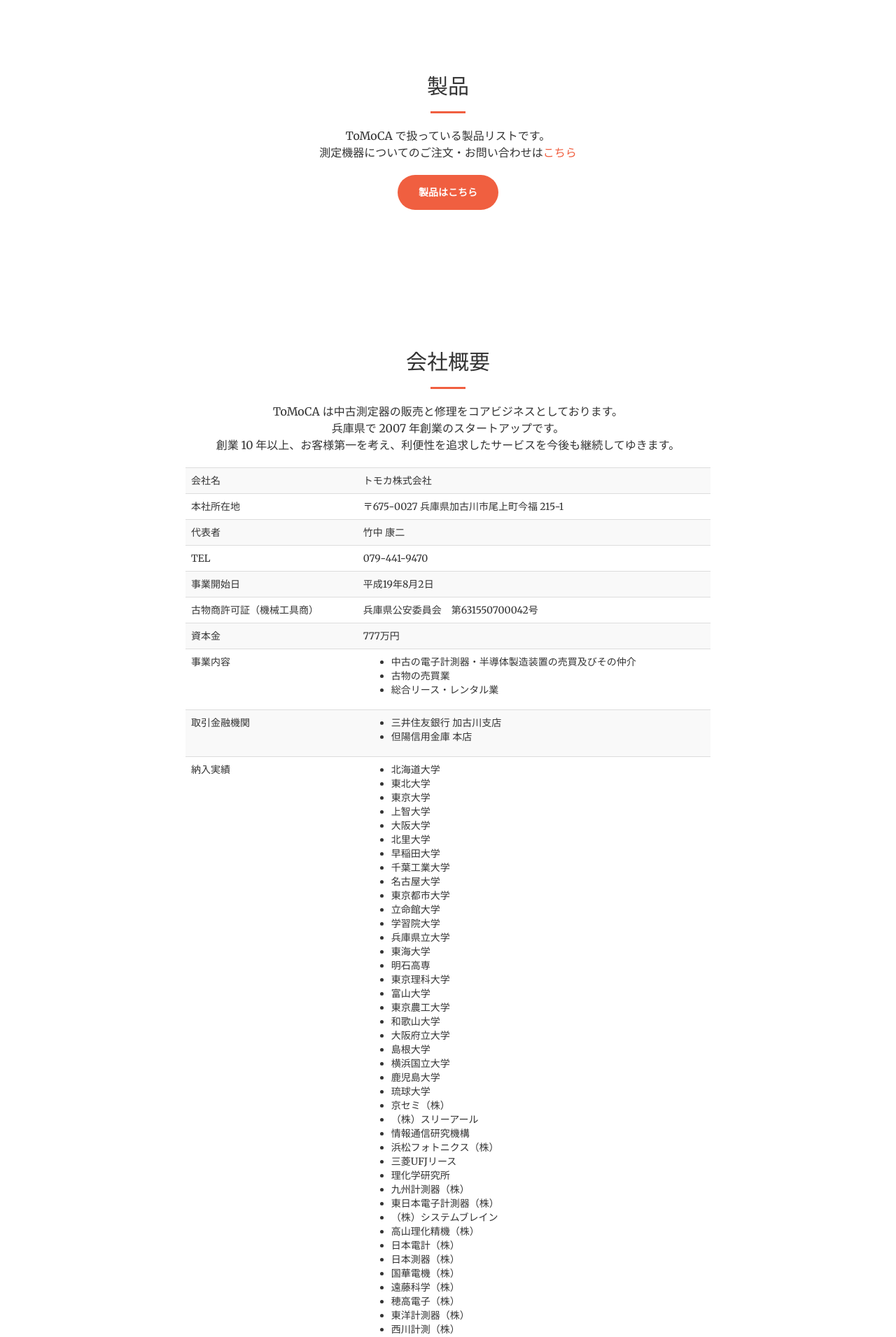
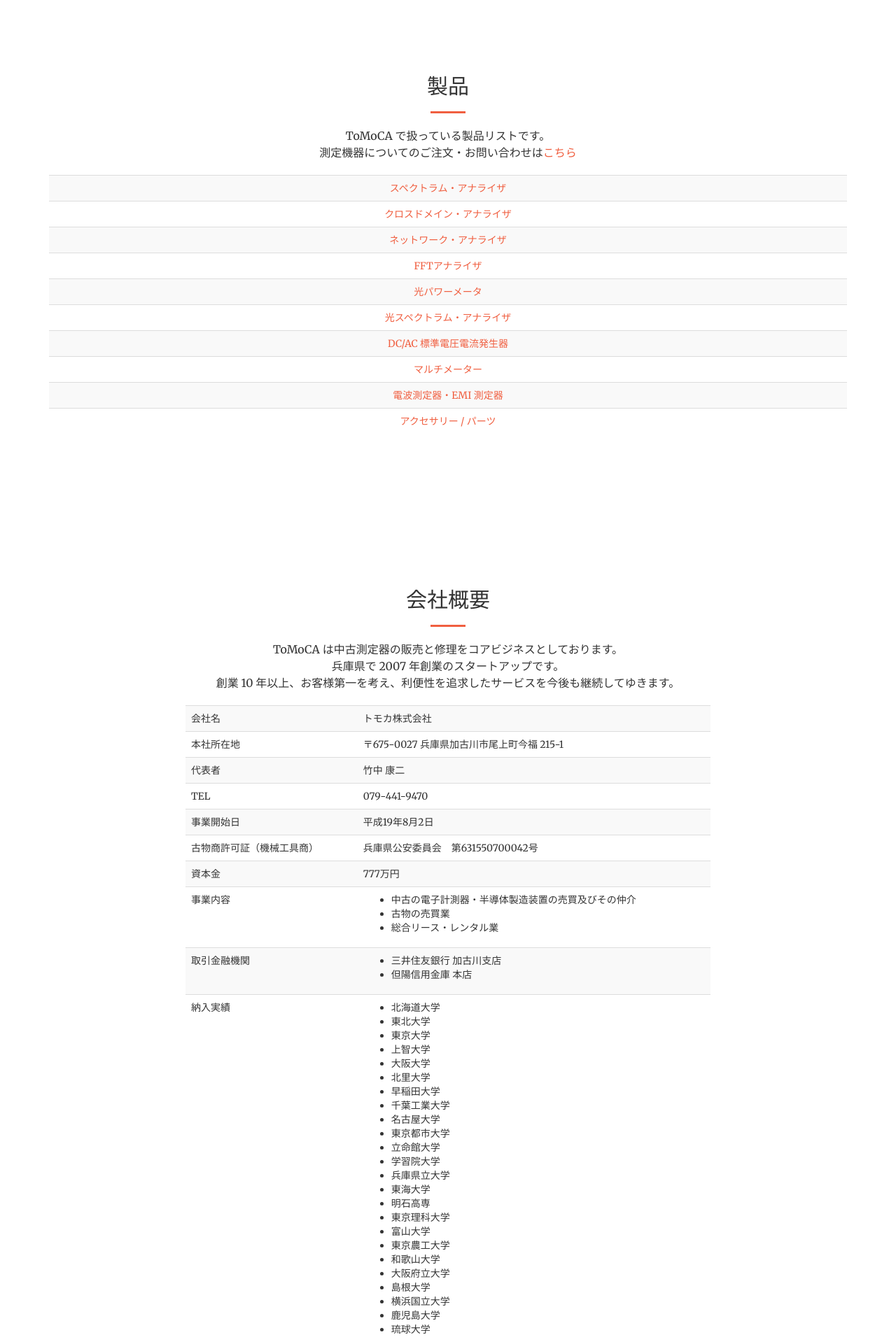
Before and after one commit to ToMoCA/corporate-site, a Django app: page / in a window 1280 px wide. Shown: the part 1250-3161 px from the top of the page at 70% size. Run offline with Django 3.2, Linux system fonts and the light colour scheme; some libraries are stand-ins or nearby versions.

Commit message:
Add category fliter and update views

```diff
--- a/project/products/templates/products/index.html
+++ b/project/products/templates/products/index.html
@@ -150,7 +150,46 @@
                         ToMoCA で扱っている製品リストです。<br>
                         測定機器についてのご注文・お問い合わせは<a href="/contact">こちら</a><br>
                     </p>
+                    <!--
                     <a href="{% url 'products:index' %}" class="btn btn-primary btn-xl page-scroll">製品はこちら</a>
+                    -->
+
+                    <p>
+                        <table class="table table-striped">
+                            <tbody>
+                            <tr>
+                                <td><a href="{% url 'products:category' 'スペクトラム' %}">スペクトラム・アナライザ</a></td>
+                            </tr>
+                            <tr>
+                                <td><a href="{% url 'products:category' 'クロスドメイン' %}">クロスドメイン・アナライザ</a></td>
+                            </tr>
+                            <tr>
+                                <td><a href="{% url 'products:category' 'ネットワーク' %}">ネットワーク・アナライザ</a></td>
+                            </tr>
+                            <tr>
+                                <td><a href="{% url 'products:category' 'FFTアナライザ' %}">FFTアナライザ</a></td>
+                            </tr>
+                            <tr>
+                                <td><a href="{% url 'products:category' '光パワーメータ' %}">光パワーメータ</a></td>
+                            </tr>
+                            <tr>
+                                <td><a href="{% url 'products:category' '光スペクトラム' %}">光スペクトラム・アナライザ</a></td>
+                            </tr>
+                            <tr>
+                                <td><a href="{% url 'products:category' '光スペクトラム' %}">DC/AC 標準電圧電流発生器</a></td>
+                            </tr>
+                            <tr>
+                                <td><a href="{% url 'products:category' 'マルチメーター' %}">マルチメーター</a></td>
+                            </tr>
+                            <tr>
+                                <td><a href="{% url 'products:category' '電波測定器' %}">電波測定器・EMI 測定器</a></td>
+                            </tr>
+                            <tr>
+                                <td><a href="{% url 'products:category' 'アクセサリー' %}">アクセサリー / パーツ</a></td>
+                            </tr>
+                            </tbody>
+                        </table>
+                    </p>
                 </div>
             </div>
         </div>
--- a/project/products/urls.py
+++ b/project/products/urls.py
@@ -5,5 +5,6 @@
 app_name = 'products'
 urlpatterns = [
     url(r'^$', views.IndexView.as_view(), name='index'),
+    url(r'^category/(\w+)/$', views.CategoryView.as_view(), name='category'),
     url(r'^(?P<pk>[0-9]+)/$', views.DetailView.as_view(), name='detail'),
 ]
--- a/project/products/views.py
+++ b/project/products/views.py
@@ -1,7 +1,8 @@
 from django.views import generic
 from django.shortcuts import render, redirect
+from django.shortcuts import get_object_or_404
 
-from .models import Product
+from .models import Product, Category
 
 def home_page(request):
     return render(request, 'products/index.html')
@@ -87,3 +88,13 @@
 
     def get_queryset(self):
         return Product.objects.all()
+
+class CategoryView(generic.ListView):
+    template_name = 'products/list.html'
+    context_object_name = 'product_list'
+    # paginate_by = 5
+    ordering = '-pk'
+
+    def get_queryset(self):
+        self.category = get_object_or_404(Category, category_text__icontains=self.args[0])
+        return Product.objects.filter(category=self.category)
```
